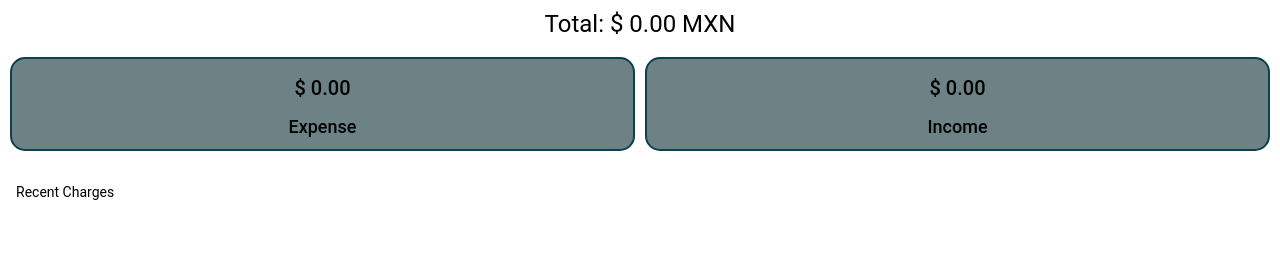
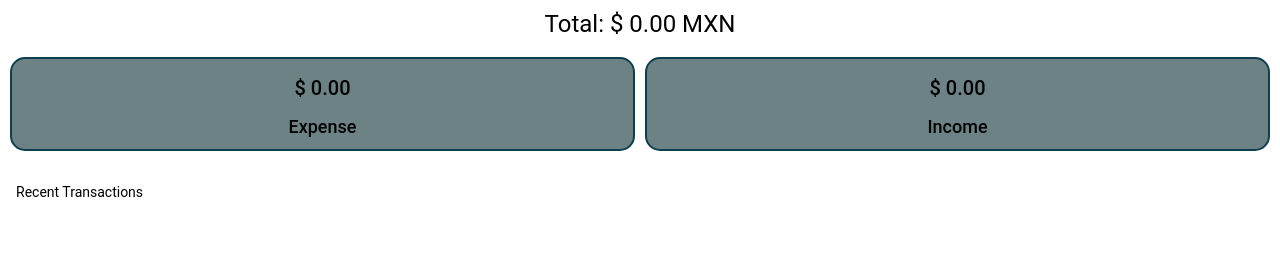
Before and after one commit to AlanBar13/tsukan, a React (Create React App) app: page /home in a window 1280 px wide. Shown: the top 273 px of the page. Built offline with nearby package versions, Linux system fonts and the light colour scheme.

Commit message:
Change how dates are passed

```diff
--- a/src/pages/Home.tsx
+++ b/src/pages/Home.tsx
@@ -38,7 +38,7 @@ const Home: React.FC = () => {
             category,
             amount,
             sign,
-            timestamp: dt.toString()
+            timestamp: dt.toLocaleString()
         }
         const newArr = [newItem, ...list]
         setList(newArr)
@@ -102,7 +102,7 @@ const Home: React.FC = () => {
                 </IonGrid>
                 <IonList>
                     <IonListHeader>
-                        <IonLabel>Recent Charges</IonLabel>
+                        <IonLabel>Recent Transactions</IonLabel>
                     </IonListHeader>
                     { showList(list) }
                 </IonList>
```
